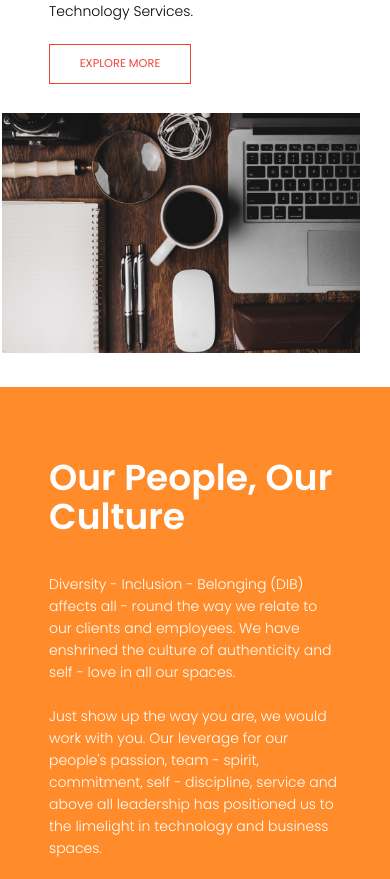
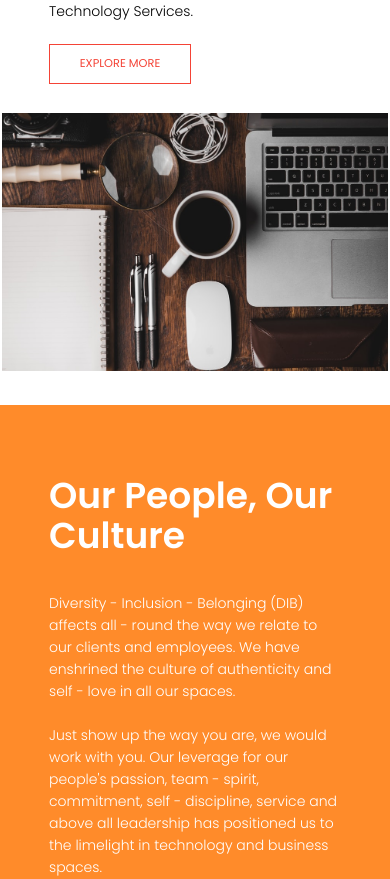
Before and after one commit to Cyril-C-C/Purring, a React (Create React App) app: page /About in a window 390 px wide. Shown: the part 1027-1906 px from the top of the page. Built offline with nearby package versions, Linux system fonts and the light colour scheme; the HTML template or start-up script is replaced by a standard one.

Commit message:
Progressive Changes

```diff
--- a/src/App.css
+++ b/src/App.css
@@ -432,7 +432,13 @@ nav {
   .row-main {
     flex-direction: column;
   }
+  .about-col-main img {
+    padding-right: 0;
+  }
 }
+
+/* Contact */
+
 
 /*----- course ------*/
 .course {
--- a/src/components/layout/Footer1.js
+++ b/src/components/layout/Footer1.js
@@ -7,14 +7,14 @@ const Footer1 = () => {
         <section className='about-col-list'>
           <h1>Hire Us</h1>
           <p>Ready to start planning your next project(s)?</p>
-            <a href='#!' className='hero-btn-list' id='hero-btn-list'>
+          <a href='/Contact' className='hero-btn-list' id='hero-btn-list'>
             LET'S TALK <i class='fa fa-arrow-right' aria-hidden='true' />
           </a>
         </section>
         <section className='about-col-list'>
           <h1>Join Us</h1>
           <p>We are hiring</p>
-            <a href='#!' className='hero-btn-list' id='hero-btn-list'>
+          <a href='/Careers' className='hero-btn-list' id='hero-btn-list'>
             Apply <i class='fa fa-arrow-right' aria-hidden='true' />
           </a>
         </section>
--- a/src/components/layout/HeroPage.js
+++ b/src/components/layout/HeroPage.js
@@ -1,4 +1,5 @@
 import React, { Fragment } from 'react';
+import { Link } from 'react-router-dom';
 
 const HeroPage = () => {
   return (
@@ -12,9 +13,9 @@ const HeroPage = () => {
           We are one of the best brands that brings your digital dreams to
           exciting realities.
         </p>
-        <a href='#!' className='hero-btn' id='hero-btn'>
+        <Link to='/About' className='hero-btn' id='hero-btn'>
           Visit Us To Know More
-        </a>
+        </Link>
       </section>
     </Fragment>
   );
```
Lines whose indentation alone changed are shown as unchanged.
